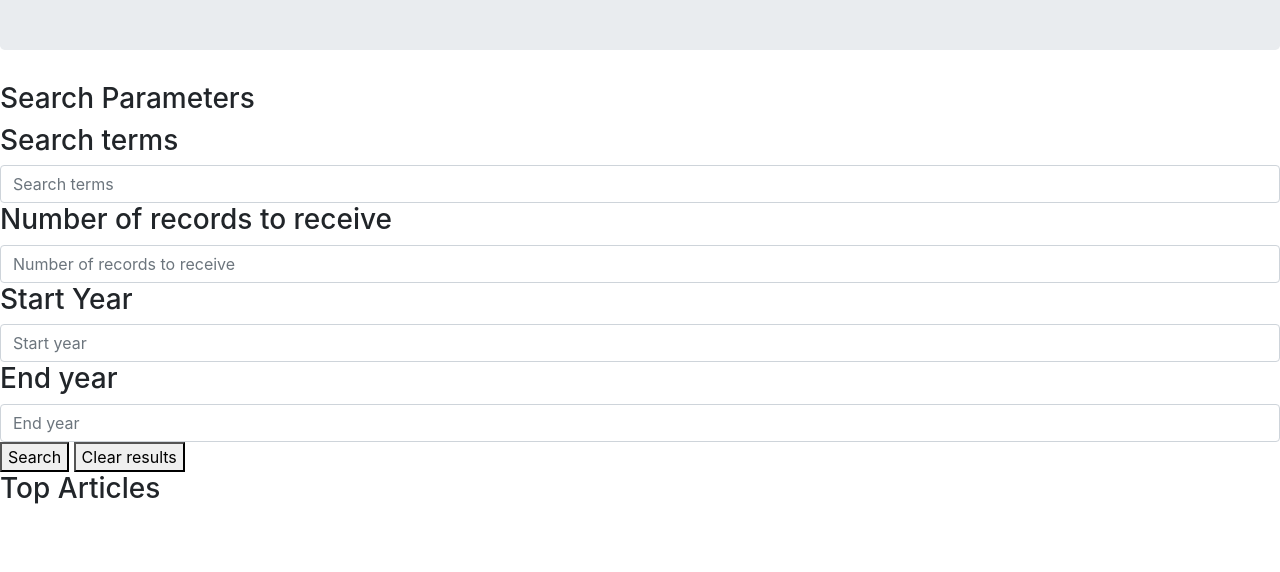
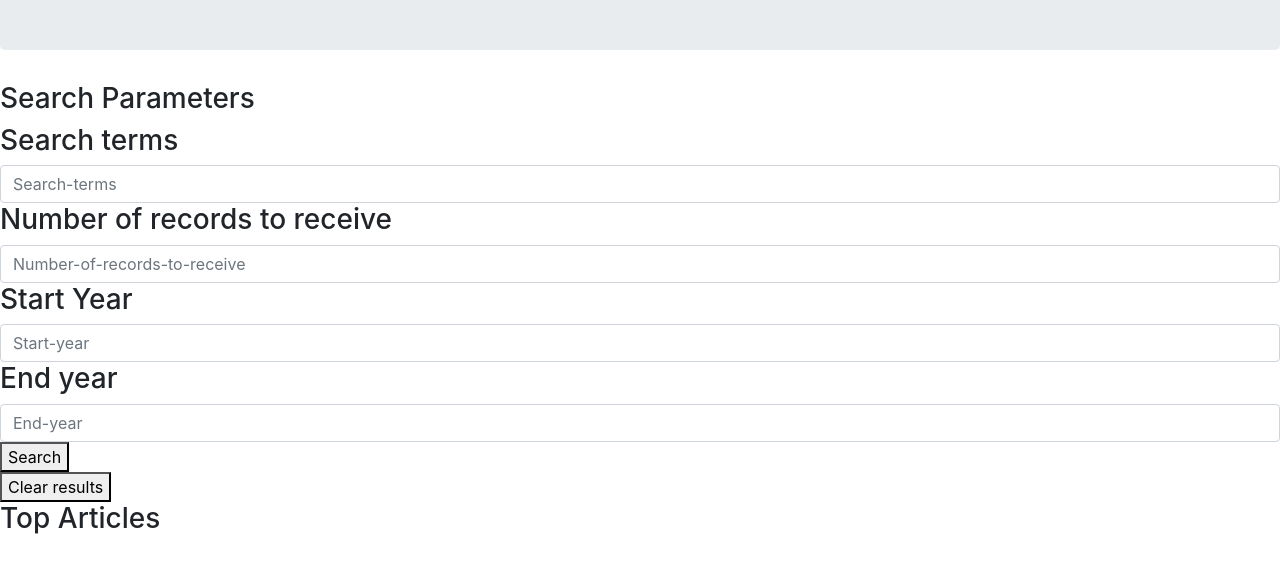
Before and after one commit to nick5010/ny-time, a plain HTML site: page 16-NYTSearch/Instructions/index.html in a window 1280 px wide. Shown: the part 134-706 px from the top of the page. Drawn offline with nearby package versions, Linux system fonts and the light colour scheme; no server answers.

Commit message:
updated html

```diff
--- a/16-NYTSearch/Instructions/index.html
+++ b/16-NYTSearch/Instructions/index.html
@@ -16,20 +16,32 @@
     </div>
     </div>
     <section id="search parameter">
+
         <h3>Search Parameters</h3>
-        <h3>Search terms</h3>
-        <input type="Search terms" class="form-control" id="exampleSearchterms" placeholder="Search terms">
-        <h3>Number of records to receive</h3>
-        <input type="Number of records to retrieve" class="form-control" id="Number of records to receive" placeholder="Number of records to receive">
+        <div class="terms">
+            <h3>Search terms</h3>
+            <input type="Search-terms" class="form-control" id="Search-terms" placeholder="Search-terms">
+        </div>
+        <div class="records">
+            <h3>Number of records to receive</h3>
+            <input type="Number-of-records-to-retrieve" class="form-control" id="Records-received" placeholder="Number-of-records-to-receive">
+        </div>
+        <div class="start">
+            <h3>Start Year</h3>
+            <input type="Start-year" class="form-control" id="Start-year" placeholder="Start-year">
+        </div>
+        <div class="end">
+            <h3>End year</h3>
+            <input type="End-year" class="form-control" id="End-year" placeholder="End-year">
+        </div>
+    </section>
+    <div class="search">
+        <button id=search>Search</button>
+    </div>
 
-        <h3>Start Year</h3>
-        <input type="Start year" class="form-control" id="Start year" placeholder="Start year">
-        <h3>End year</h3>
-        <input type="End year" class="form-control" id="End year" placeholder="End year">
-    </section>
-    <button id=search>Search</button>
-
-    <button id=clear>Clear results</button>
+    <div class="clear">
+        <button id=clear>Clear results</button>
+    </div>
     <div id="display">
         <h3>Top Articles</h3>
     </div>
@@ -55,7 +67,7 @@
 
             for (i = 0; i < art.length; i++) {
                 var articleDiv = $('<div id="article-div">')
-                articleDiv.append('<p>' + art[i].headline.main +" " + art[i].original + "" );
+                articleDiv.append('<p>' + art[i].headline.main + " " + art[i].original + "");
                 articleDiv.append()
             }
 
```
